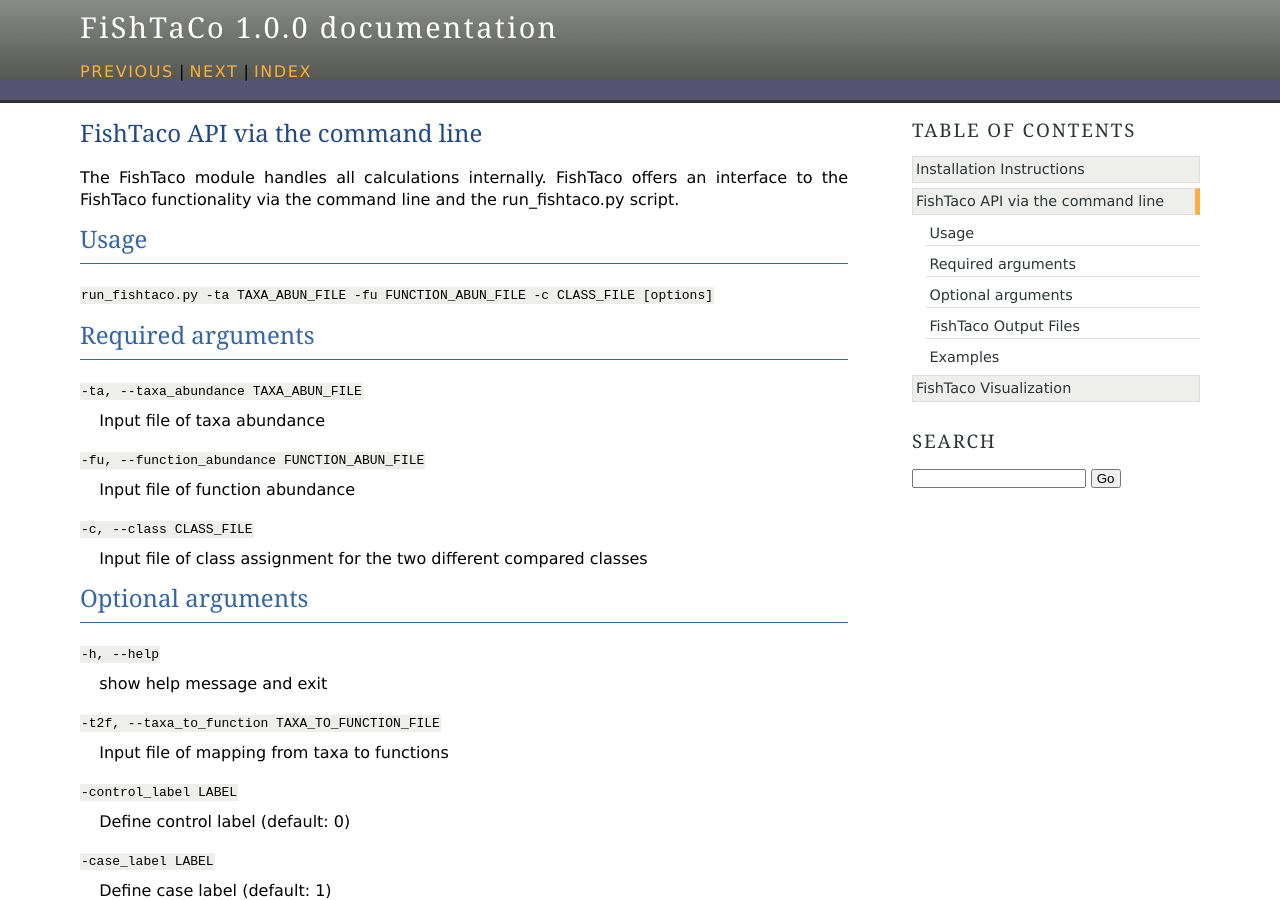
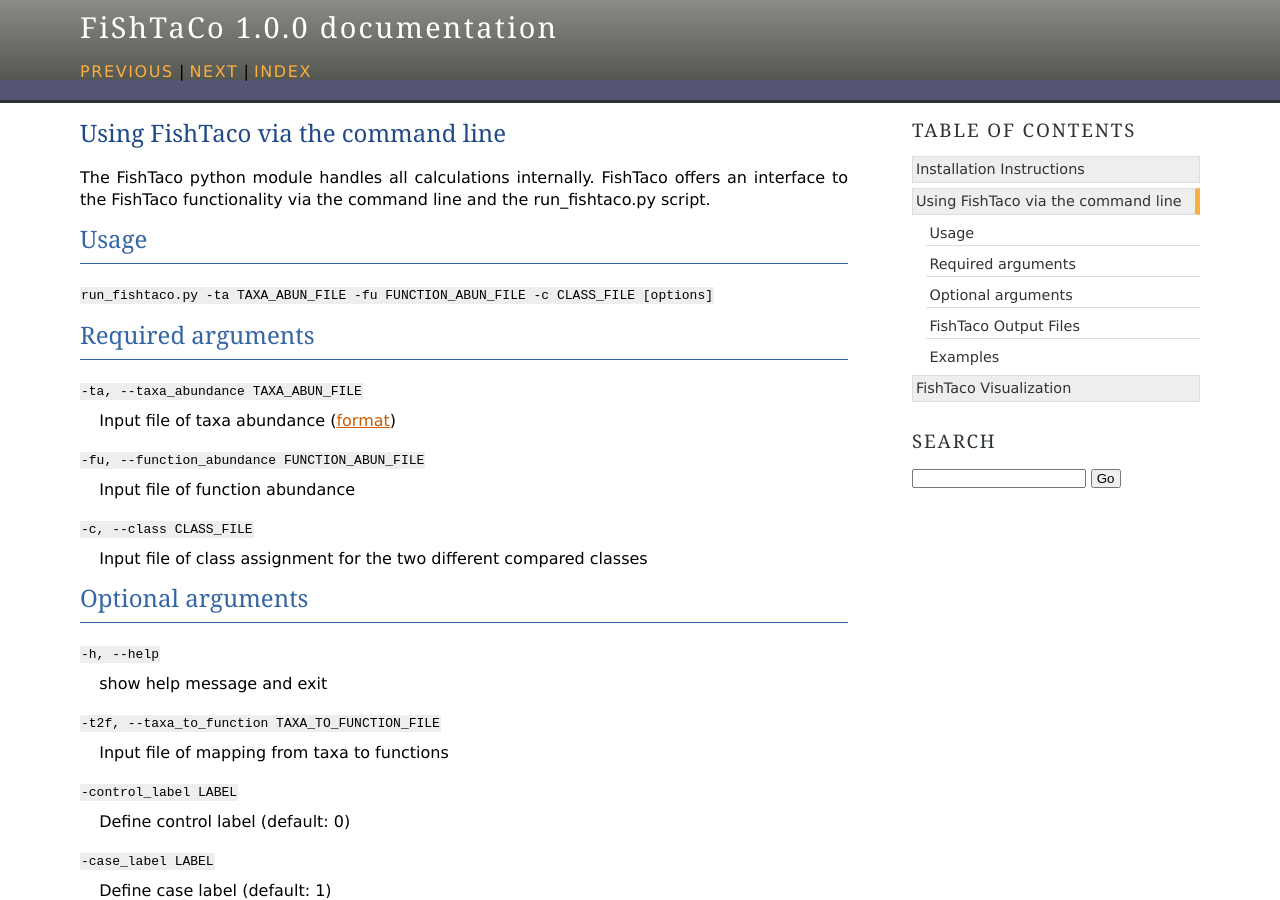
Before and after one commit to borenstein-lab/fishtaco, a Sphinx documentation site: the page built from source/execution.rst, in a window 1280 px wide and 900 px high. Built offline with Sphinx 7.4.7, drawn with Linux system fonts in a browser that asks for light colours.

Commit message:
First commit

```diff
--- a/source/execution.rst
+++ b/source/execution.rst
@@ -1,7 +1,7 @@
-FishTaco API via the command line
-=================================
+Using FishTaco via the command line
+===================================
 .. index:: Execution
-The FishTaco module handles all calculations internally.
+The FishTaco python module handles all calculations internally.
 FishTaco offers an interface to the FishTaco functionality via the command line and the run_fishtaco.py script.
 
 Usage
@@ -13,7 +13,7 @@ Required arguments
 ------------------
 
 ``-ta, --taxa_abundance TAXA_ABUN_FILE``
-    Input file of taxa abundance
+    Input file of taxa abundance (`format <file_format_taxa_abun.html>`_)
 
 ``-fu, --function_abundance FUNCTION_ABUN_FILE``
     Input file of function abundance
```
Also changed, not shown: source/file_format_taxa_abun.rst (added, +17 -0 lines).
